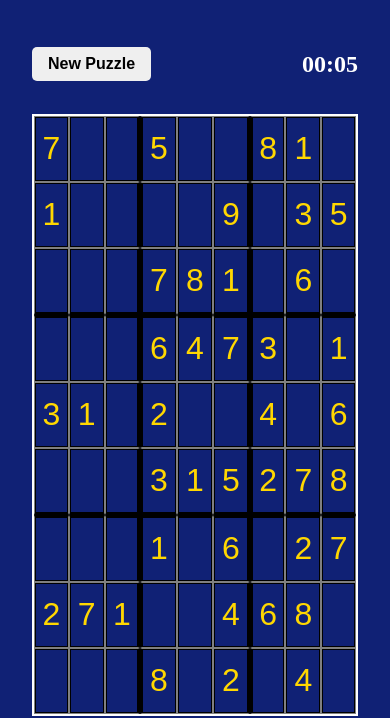
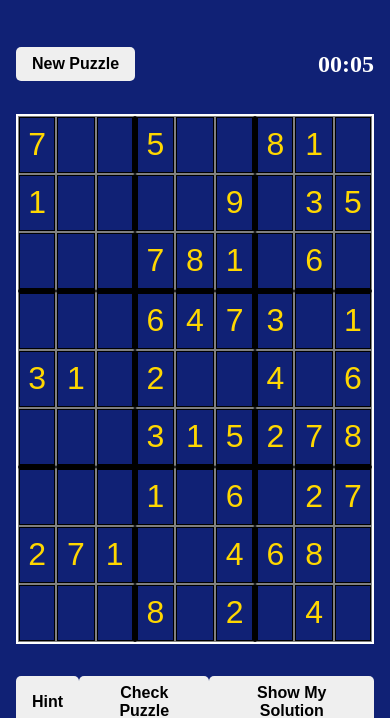
Before and after one commit to leedjr-97/lee-sudoku, a website: page index.html in a window 390 px wide. Shown: the part 129-847 px from the top of the page. Drawn offline with Linux system fonts and the light colour scheme.

Commit message:
Adding mobile stylings

```diff
--- a/css/sudokuGrid.css
+++ b/css/sudokuGrid.css
@@ -120,7 +120,6 @@
 }
 
 .input-style {
-  /* height: 64px; */
   height: 100%;
   padding: 0;
   box-sizing: border-box;
--- /dev/null
+++ b/css/sudokuMobile.css
@@ -0,0 +1,50 @@
+#header-buttons {
+  margin-left: 16px;
+  margin-right: 16px;
+}
+
+#big-container {
+  margin-right: 16px;
+  margin-left: 16px;
+}
+
+.item-one {
+  height: 56px;
+}
+.item-two {
+  height: 56px;
+}
+.item-three {
+  height: 56px;
+}
+.item-four {
+  height: 56px;
+}
+.item-five {
+  height: 56px;
+}
+.item-six {
+  height: 56px;
+}
+.item-seven {
+  height: 56px;
+}
+.item-eight {
+  height: 56px;
+}
+.item-nine {
+  height: 56px;
+}
+
+.input-style {
+  line-height: 32px;
+}
+
+#puzzle-options {
+  margin-left: 16px;
+  margin-right: 16px;
+}
+
+footer {
+  padding-right: 16px;
+}
--- a/index.html
+++ b/index.html
@@ -7,6 +7,13 @@
     <title>Lee-Sudoku</title>
     <link rel="stylesheet" type="text/css" href="css/sudoku.css" />
     <link rel="stylesheet" type="text/css" href="css/sudokuGrid.css" />
+
+    <link
+      rel="stylesheet"
+      type="text/css"
+      media="only screen and (max-width:950px)"
+      href="css/sudokuMobile.css"
+    />
 
     <script>
       let myBoard = undefined;
--- a/javascript/Timer.js
+++ b/javascript/Timer.js
@@ -13,15 +13,13 @@ class Timer {
           return;
         }
 
-        const hourCalc = Math.floor(difference / 1440000);
+        const hourCalc = Math.floor(difference / 3600000);
         const hours =
-          Math.floor(difference / 1440000) > 1
-            ? `${hourCalc < 10 ? 0 : ""}${hourCalc}:`
-            : "";
+          hourCalc > 0 ? `${hourCalc < 10 ? 0 : ""}${hourCalc}:` : "";
 
         const minuteCalcCheck = Math.floor(difference / 60000);
         const minuteCalc =
-          minuteCalcCheck > 60 ? minuteCalcCheck % 60 : minuteCalcCheck;
+          minuteCalcCheck > 59 ? minuteCalcCheck % 60 : minuteCalcCheck;
         const minutes =
           difference / 60000 > 1
             ? `${minuteCalc < 10 ? 0 : ""}${minuteCalc}`
```
